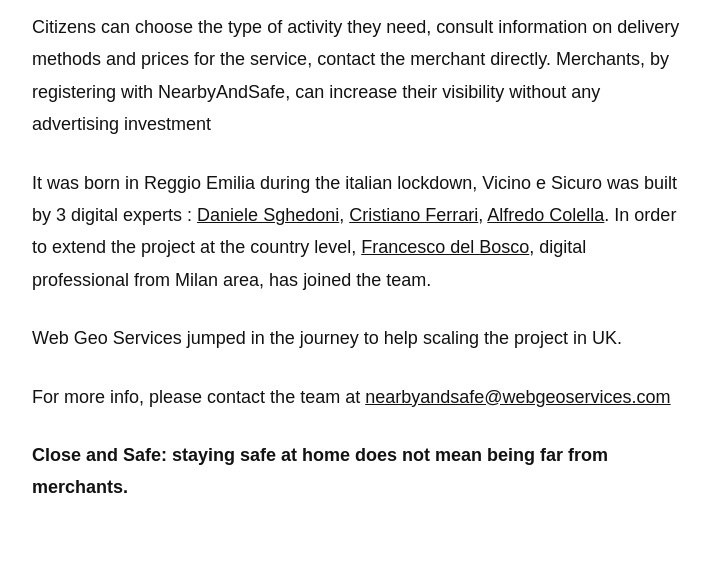
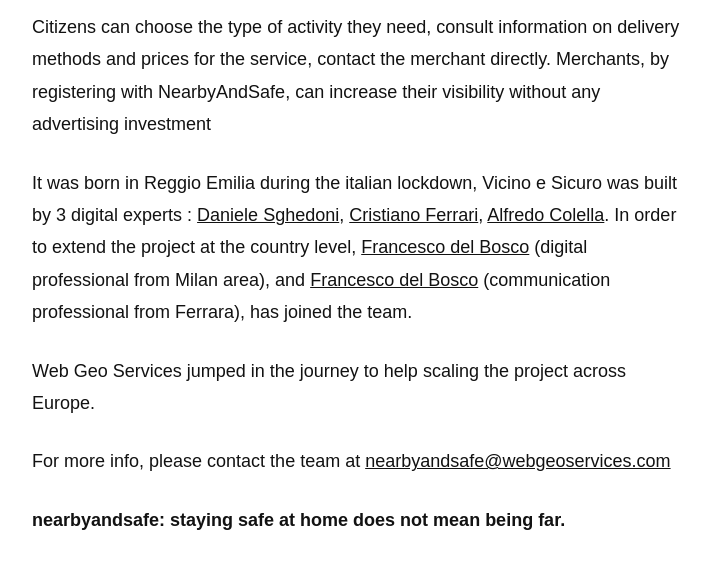
Before and after one commit to WebGeoServices/proxisur, a Django app: template proxisur/website/templates/en/about.html in a window 1280 px wide. Shown: the part 368-937 px from the top of the page, without its empty margins (283-993 px from the left). Run offline with Django 3.2, Linux system fonts and the light colour scheme; the template is opened without the code that fills it, so the values that code supplies are empty.

Commit message:
Wording and typos update
Moficiations done after Daniele's feedbacks

```diff
--- a/proxisur/website/templates/en/about.html
+++ b/proxisur/website/templates/en/about.html
@@ -7,10 +7,10 @@
                 <p>At a time when it is essential to stay at home to fight against the coronavirus emergency, NearbyAndSafe is a concrete tool to support citizens and local businesses.</p>
                 <p>This project, <strong>free</strong>, is an interactive map of <strong>all activities that offers home delivery or click & collect:</strong> groceries, restaurants, bakery,...</p>
                 <p>Citizens can choose the type of activity they need, consult information on delivery methods and prices for the service, contact the merchant directly. Merchants, by registering with NearbyAndSafe, can increase their visibility without any advertising investment</p>
-                <p>It was born in Reggio Emilia during the italian lockdown, Vicino e Sicuro was built by 3 digital experts : <a href="https://www.linkedin.com/in/sghedo/" target="_blank">Daniele Sghedoni</a>, <a href="https://www.linkedin.com/in/cristianoferrari/" target="_blank">Cristiano Ferrari</a>, <a href=\"https://www.linkedin.com/in/alfredocolella/\" target=\"_blank\">Alfredo Colella</a>. In order to extend the project at the country level, <a href="https://www.linkedin.com/in/francescodelbosco" target="_blank">Francesco del Bosco</a>, digital professional from Milan area, has joined the team.</p>
-                <p>Web Geo Services jumped in the journey to help scaling the project in UK.</p>
+                <p>It was born in Reggio Emilia during the italian lockdown, Vicino e Sicuro was built by 3 digital experts : <a href="https://www.linkedin.com/in/sghedo/" target="_blank">Daniele Sghedoni</a>, <a href="https://www.linkedin.com/in/cristianoferrari/" target="_blank">Cristiano Ferrari</a>, <a href=\"https://www.linkedin.com/in/alfredocolella/\" target=\"_blank\">Alfredo Colella</a>. In order to extend the project at the country level, <a href="https://www.linkedin.com/in/francescodelbosco" target="_blank">Francesco del Bosco</a> (digital professional from Milan area), and <a href="https://www.linkedin.com/in/francescodelbosco" target="_blank">Francesco del Bosco</a> (communication professional from Ferrara), has joined the team.</p>
+                <p>Web Geo Services jumped in the journey to help scaling the project across Europe.</p>
                 <p>For more info, please contact the team at <a href="mailto:nearbyandsafe@webgeoservices.com">nearbyandsafe@webgeoservices.com</a></p>
-                <p><strong>Close and Safe: staying safe at home does not mean being far from merchants.</strong></p>
+                <p><strong>nearbyandsafe: staying safe at home does not mean being far.</strong></p>
             </div>
         </div>
     </div>
```
